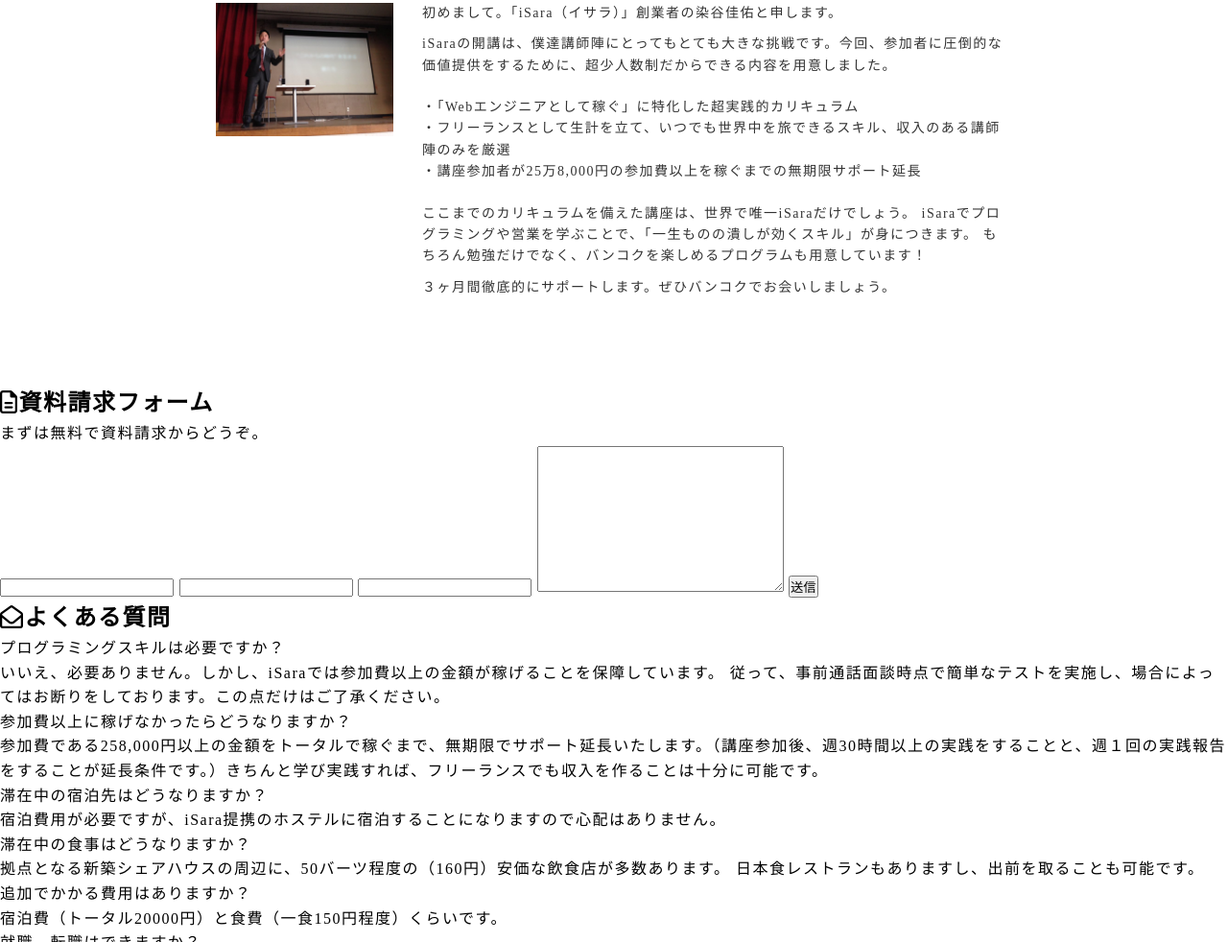
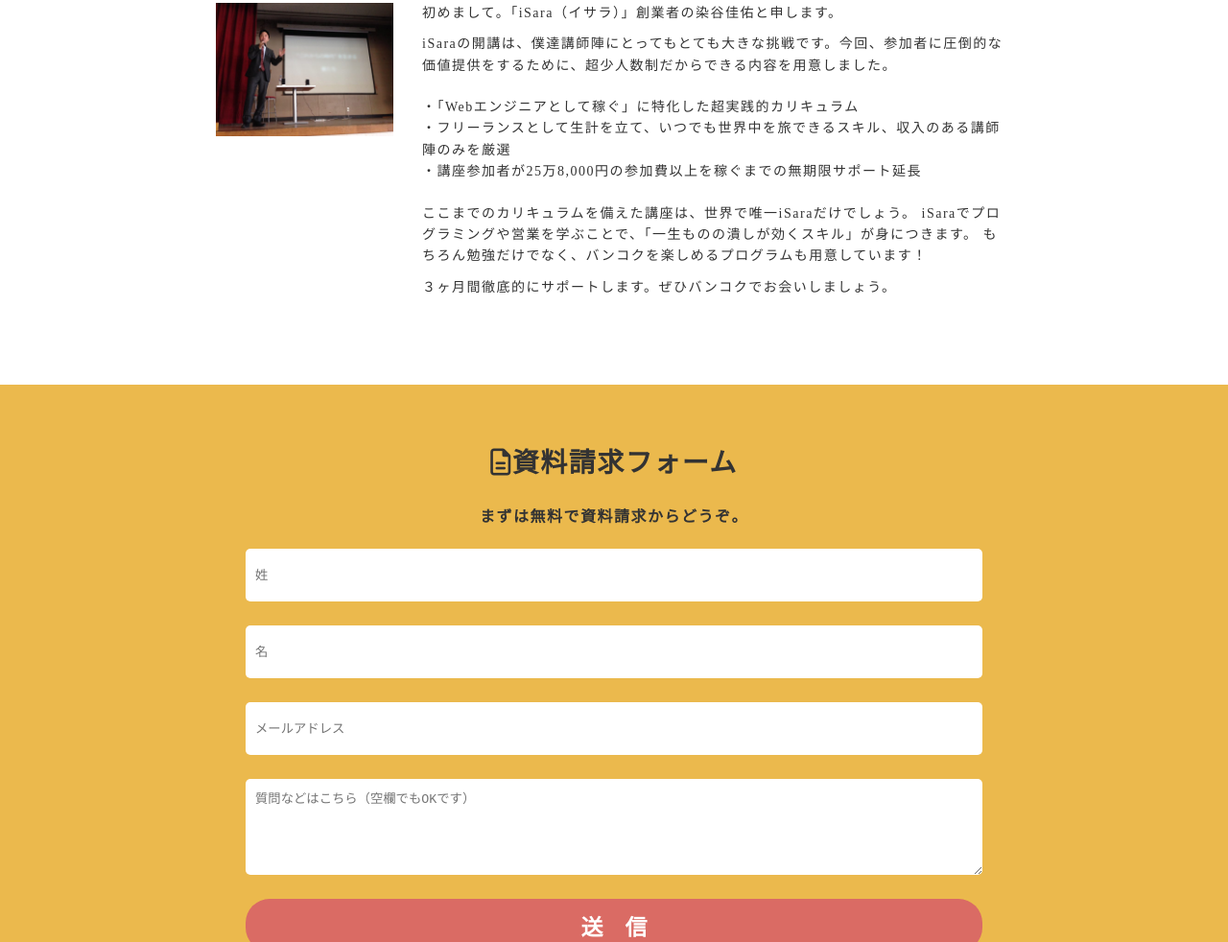
Before and after one commit to nanako-mori/copy_website, a website: page index.html in a window 1280 px wide. Shown: the part 11018-12000 px from the top of the page at 96% size. Drawn offline with Linux system fonts and the light colour scheme.

Commit message:
資料請求フォームの作成

```diff
--- a/index.html
+++ b/index.html
@@ -472,15 +472,15 @@
                 </div>
             </div>
         </section>
-        <section>
-            <h2><i class="far fa-file-alt"></i>資料請求フォーム</h2>
-            <p>まずは無料で資料請求からどうぞ。</p>
+        <section class="contact">
+            <h2 class="contact_title"><i class="far fa-file-alt"></i>資料請求フォーム</h2>
+            <p class="contact_caption">まずは無料で資料請求からどうぞ。</p>
             <form action="">
-                <input type="text" />
-                <input type="text" />
-                <input type="email" />
-                <textarea name="" id="" cols="30" rows="10"></textarea>
-                <input type="submit" value="送信" />
+                <input type="text" placeholder="姓" />
+                <input type="text" placeholder="名" />
+                <input type="email" placeholder="メールアドレス" />
+                <textarea name="" id="" cols="30" rows="10" placeholder="質問などはこちら（空欄でもOKです）"></textarea>
+                <input class="submit_btn" type="submit" value="送　信" />
             </form>
         </section>
         <section>
--- a/static/sass/style.scss
+++ b/static/sass/style.scss
@@ -786,3 +786,45 @@
         margin: 21px auto;
     }
 }
+
+.contact {
+    @include wrapper(40px 20%);
+    background-color: $accentColor01;
+}
+
+.contact_title {
+    @extend .text_xl;
+    margin: 20px auto;
+}
+
+.contact_caption {
+    @include textBold(16px);
+}
+
+form {
+    @include flexCenter;
+    flex-direction: column;
+    align-items: center;
+    width: 100%;
+    margin-top: 21px;
+    input,
+    textarea {
+        width: 100%;
+        height: 55px;
+        padding: 10px;
+        margin-bottom: 25px;
+        border: none;
+        border-radius: 5px;
+    }
+    textarea {
+        height: 100px;
+    }
+}
+
+.submit_btn {
+    @include contactBtn($padding: 10px 80px);
+    font-size: 23px;
+    font-weight: 600;
+    cursor: pointer;
+    border: none;
+}
```
Also changed, not shown: static/css/style.css, 1 other file.
